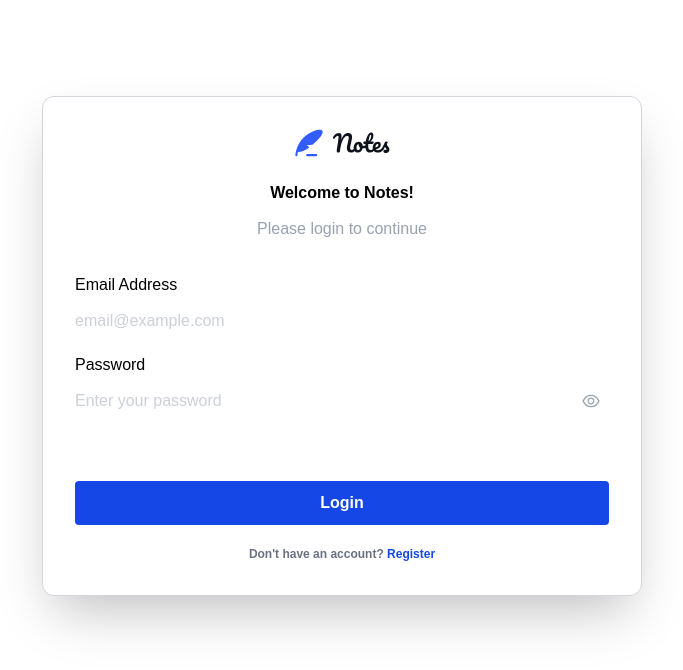
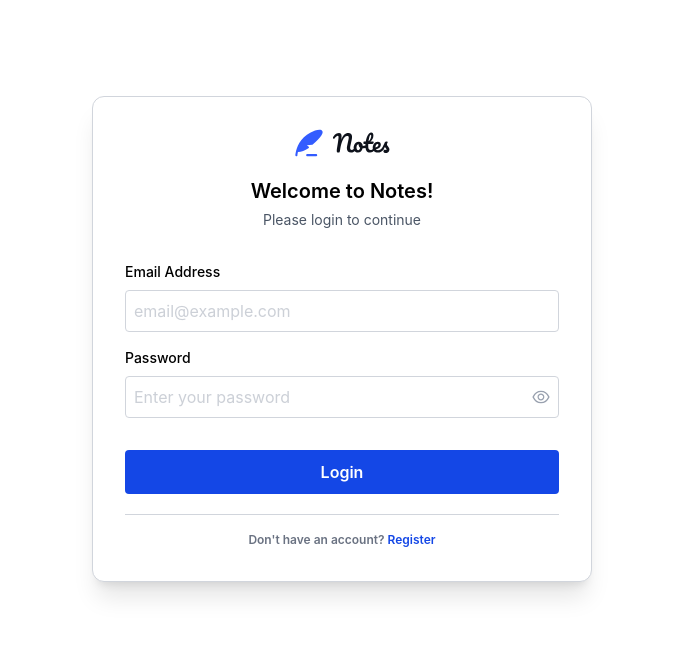
Before and after one commit to Dunni0/note-taking-app, a Next.js app: page / in a window 1280 px wide. Shown: the top 670 px of the page, without its empty margins (298-981 px from the left). Built offline with nearby package versions, Linux system fonts and the light colour scheme.

Commit message:
minor ui fixes on login

```diff
--- a/src/app/globals.css
+++ b/src/app/globals.css
@@ -2,5 +2,5 @@
 
 
 body {
-    font-family: sans-serif
+    font-family: 'Inter', sans-serif;
 }
--- a/src/app/login/page.jsx
+++ b/src/app/login/page.jsx
@@ -67,32 +67,37 @@ export default function Login() {
 
   return (
     <div className="p-8">
-      <div className="border-[0.5px] border-gray-300 shadow-2xl rounded-[12px] p-[2rem] mx-auto mt-[4rem] max-w-[600px] bg-[#fff]">
-        <div className="flex flex-col items-center gap-3 mb-8">
-          <Logo className="mb-3" />
-          <p className="font-[600]">Welcome to Notes!</p>
-          <p className="text-gray-400">
-            {isLogin ? "Please login to continue" : "Create an account"}
+      <div className="border-[0.5px] border-gray-300 rounded-[12px] p-[2rem] mx-auto mt-[4rem] max-w-[500px] bg-[#fff] shadow-xl">
+        <Logo className="mb-5 mx-auto" />
+        <div className="flex flex-col items-center gap-1 mb-8">
+          <p className="font-[600] text-xl">
+            {" "}
+            {isLogin ? "Welcome to Notes!" : "Create an account"}
+          </p>
+          <p className="text-gray-600 text-center text-[14px]">
+            {isLogin
+              ? "Please login to continue"
+              : "Sign up to start organizing your notes and boost your productivity."}
           </p>
         </div>
 
-        <form onSubmit={handleSubmit} className="flex flex-col gap-5">
+        <form onSubmit={handleSubmit} className="flex flex-col gap-4">
           {/* Email Field */}
-          <div className="flex flex-col gap-3">
-            <label className="font-[500]">Email Address</label>
+          <div className="flex flex-col gap-2">
+            <label className="font-[500] text-sm">Email Address</label>
             <input
               onChange={(e) => setEmail(e.target.value)}
               value={email}
               type="email"
               placeholder="email@example.com"
               required
-              className="text-gray-400 outline-none focus:border-b-1 focus:p-1.5 border-gray-200 transition-all duration-300 ease-in-out"
+              className="py-2 pl-2 rounded-sm text-gray-400 outline-none border focus:p-3 border-gray-300 transition-all duration-300 ease-in-out"
             />
           </div>
 
           {/* Password Field */}
-          <div className="flex flex-col gap-3">
-            <label className="font-[500]">Password</label>
+          <div className="flex flex-col gap-2">
+            <label className="font-[500] text-sm">Password</label>
 
             <div className="relative">
               <input
@@ -106,7 +111,7 @@ export default function Login() {
                 }
                 required
                 minLength={8}
-                className="w-full pr-10 text-gray-400 outline-none focus:border-b-1 focus:p-1.5 border-gray-200 transition-all duration-300 ease-in-out"
+                className="py-2 rounded-sm pl-2 w-full pr-10 text-gray-400 outline-none border focus:p-3 border-gray-300 transition-all duration-300 ease-in-out"
               />
 
               <button
@@ -125,10 +130,11 @@ export default function Login() {
           </div>
 
           {/* Submit Button */}
+          <div className="border-b border-gray-300 pb-5">
           <button
             type="submit"
             disabled={isLoading}
-            className="mt-[3rem] rounded-sm w-[100%] bg-blue-700 text-white font-[600] p-[10px] cursor-pointer hover:bg-blue-600 disabled:bg-blue-400 disabled:cursor-not-allowed flex justify-center items-center"
+            className="mt-[1rem] rounded-sm w-[100%] bg-blue-700 text-white font-[600] p-[10px] cursor-pointer hover:bg-blue-600 disabled:bg-blue-400 disabled:cursor-not-allowed flex justify-center items-center"
           >
             {isLoading ? (
               <>
@@ -162,6 +168,7 @@ export default function Login() {
               "Register"
             )}
           </button>
+          </div>
 
           {/* Error Message */}
           {error && (
```
